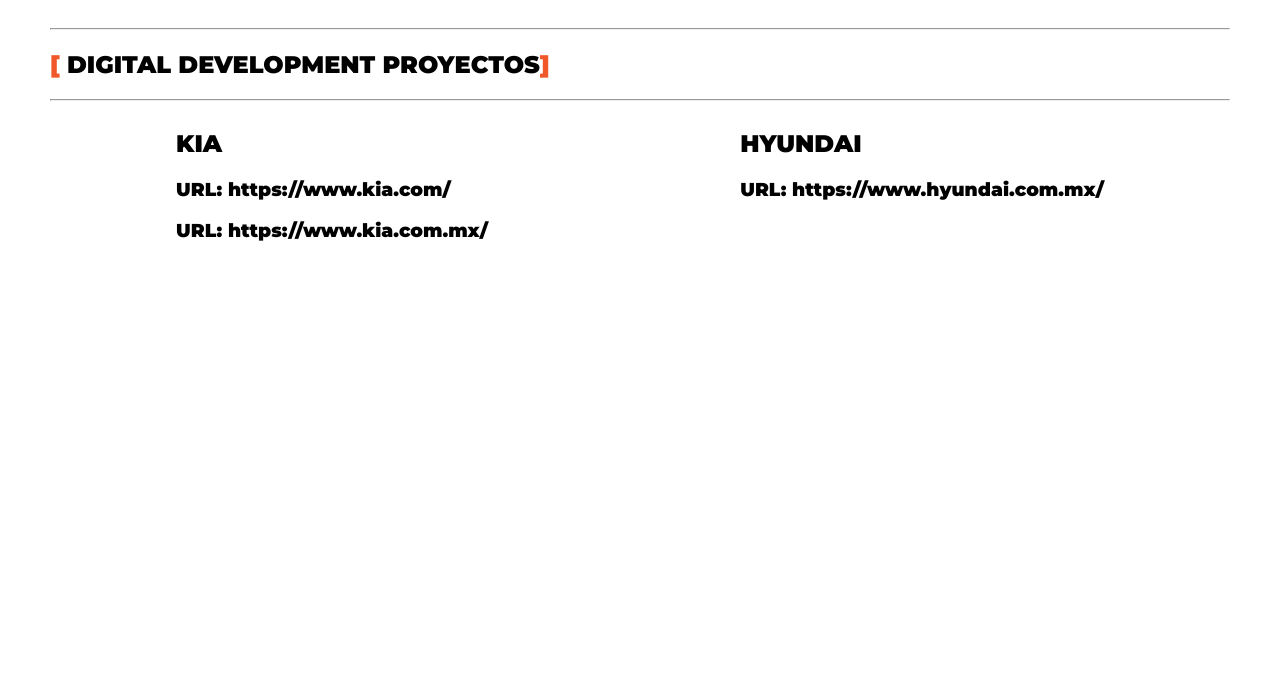
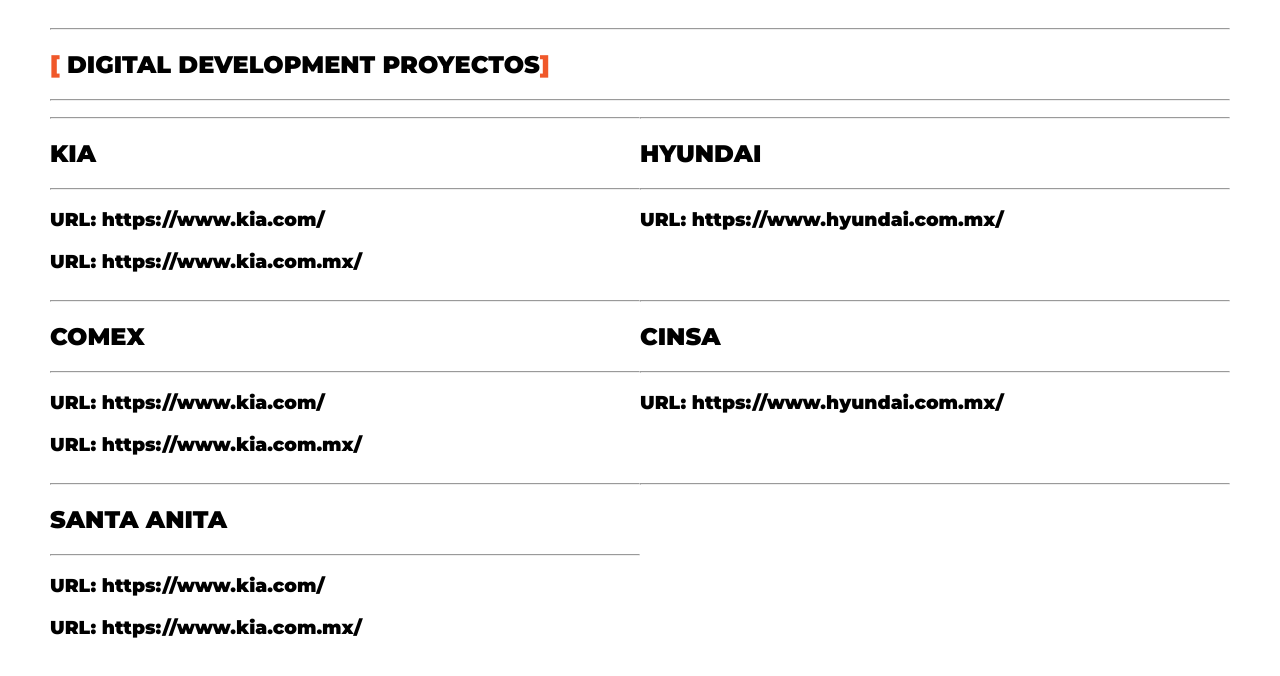
Before and after one commit to innoceanmexico/workflow, a Next.js app: page /proyectos in a window 1280 px wide. Shown: the top 676 px of the page. Built offline with nearby package versions, Linux system fonts and the light colour scheme; no server answers; some icons are missing.

Commit message:
Proyectos

```diff
--- a/pages/proyectos.js
+++ b/pages/proyectos.js
@@ -19,13 +19,44 @@
         <hr/>
         <div className="marcas">
           <div>
+            <hr/>
             <h2>KIA</h2>
+            <hr/>
             <h3>URL: https://www.kia.com/</h3>
             <h3>URL: https://www.kia.com.mx/</h3>
           </div>
           <div>
+            <hr/>
             <h2>HYUNDAI</h2>
+            <hr/>
             <h3>URL: https://www.hyundai.com.mx/</h3>
+          </div>
+        </div>
+        <div className="marcas">
+          <div>
+            <hr/>
+            <h2>COMEX</h2>
+            <hr/>
+            <h3>URL: https://www.kia.com/</h3>
+            <h3>URL: https://www.kia.com.mx/</h3>
+          </div>
+          <div>
+            <hr/>
+            <h2>CINSA</h2>
+            <hr/>
+            <h3>URL: https://www.hyundai.com.mx/</h3>
+          </div>
+        </div>
+        <div className="marcas">
+          <div>
+            <hr/>
+            <h2>SANTA ANITA</h2>
+            <hr/>
+            <h3>URL: https://www.kia.com/</h3>
+            <h3>URL: https://www.kia.com.mx/</h3>
+          </div>
+          <div>
+            <hr/>
           </div>
         </div>
       </div>
--- a/style.css
+++ b/style.css
@@ -133,6 +133,10 @@
   justify-content: space-around;
 }
 
+.marcas div {
+  width: 100%;
+}
+
 .bi.bi-diagram {
   background: #fff;
   box-shadow: none;
```
